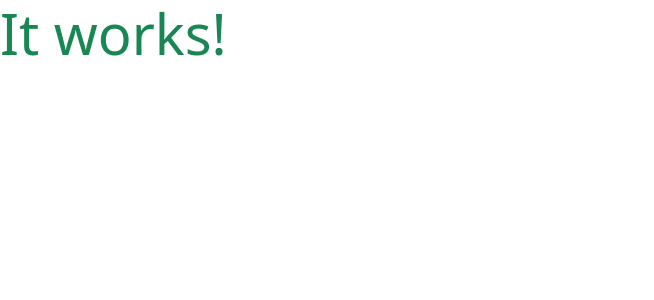
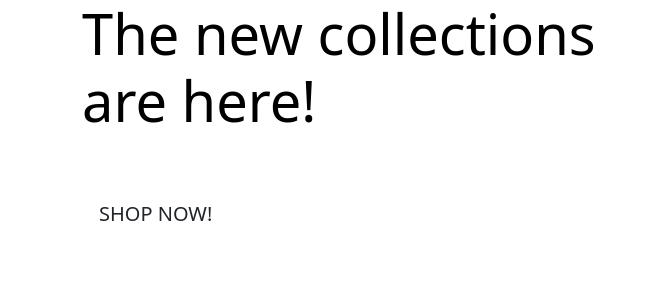
Before and after one commit to ANDREWAHN-UK/Boutique-Ado-CI, a Django app: page / in a window 1280 px wide. Shown: the top 300 px of the page, without its empty margins (0-654 px from the left). Run offline with Django 3.2, Linux system fonts and the light colour scheme.

Commit message:
home - updated index.html

```diff
--- a/home/templates/home/index.html
+++ b/home/templates/home/index.html
@@ -4,9 +4,32 @@
 
 {% block content %}
 
-<h1 class="display-4 text-success">
-    It works!
-</h1>
+{% block page_header %}
+<div class="header-container container">
+    <div class="row">
+        <div class="col">
+
+        </div>
+    </div>
+</div>
+{% endblock %}
+
+<div class="container h-100">
+    <div class="row h-100">
+        <div class="col-7 col-md-6 my-auto">
+            <h1 class="display-4 logo-font text-black">
+                The new collections are here!
+            </h1>
+            <div class="my-5">
+                <h4>
+                    <a href="" class="shop-now-button btn btn-lg rounded-0 text-uppercase py-3">
+                        Shop now! </a>
+                </h4>
+            </div>
+
+        </div>
+    </div>
+</div>
 
 
 {% endblock %}
```
